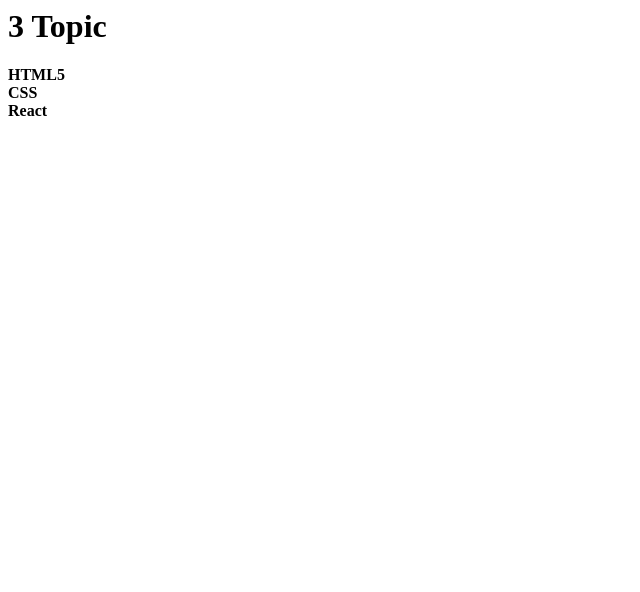
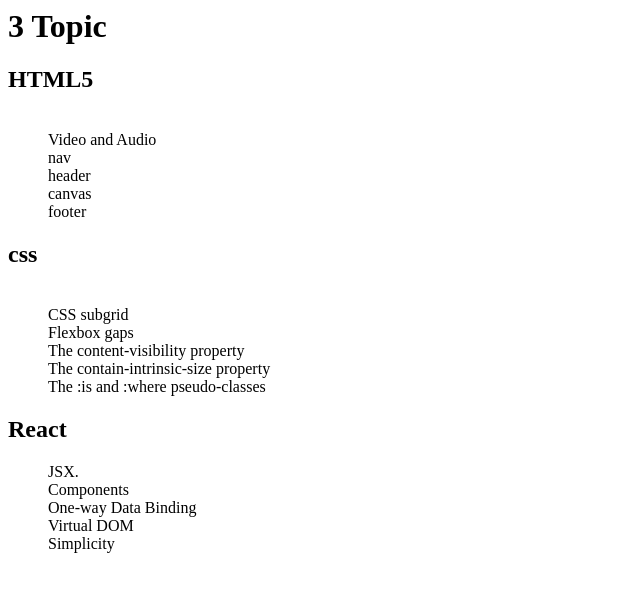
Before and after one commit to khajaumar/html, a plain HTML site: page lab session 1/list.html/description.html in a window 1280 px wide. Shown: the whole page, without its empty margins (0-640 px from the left). Drawn offline with Linux system fonts and the light colour scheme.

Commit message:
features

```diff
--- a/lab session 1/list.html/description.html
+++ b/lab session 1/list.html/description.html
@@ -8,7 +8,24 @@
 <body>
     <h1>3 Topic</h1>
     <dl>
-        <dt><b>HTML5</b><br><b>CSS</b><br><b>React</b></dt>
+        <dt><b><h2>HTML5</h2></b><br></dt>
+            <dd> Video and Audio</dd>
+            <dd>nav</dd>
+            <dd>header</dd>
+            <dd>canvas</dd>
+            <dd>footer</dd>
+        <dt><b><h2>css</h2></b><br></dt>
+        <dd>CSS subgrid</dd>
+        <dd>Flexbox gaps</dd>
+        <dd>The content-visibility property</dd>
+        <dd>The contain-intrinsic-size property</dd>
+        <dd>The :is and :where pseudo-classes</dd>
+        <dt><b><h2>React</h2></b></dt>
+        <dd>JSX.</dd>
+        <dd>Components</dd>
+        <dd>One-way Data Binding</dd>
+        <dd>Virtual DOM</dd>
+        <dd>Simplicity</dd>
 
 
     </dl>
```
Also changed, not shown: lab session 1/list.html/cleardata.html (added, +47 -0 lines).
